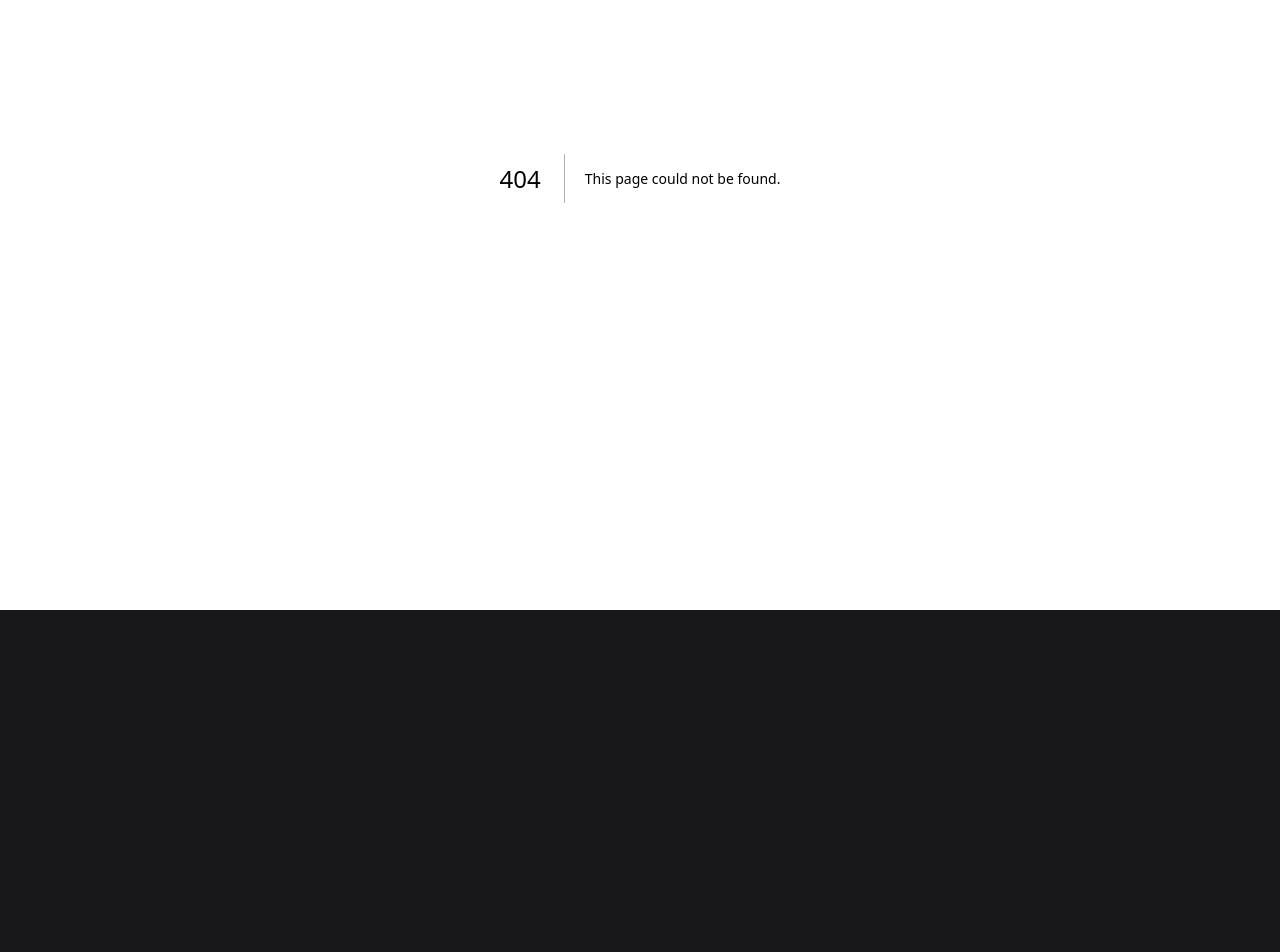
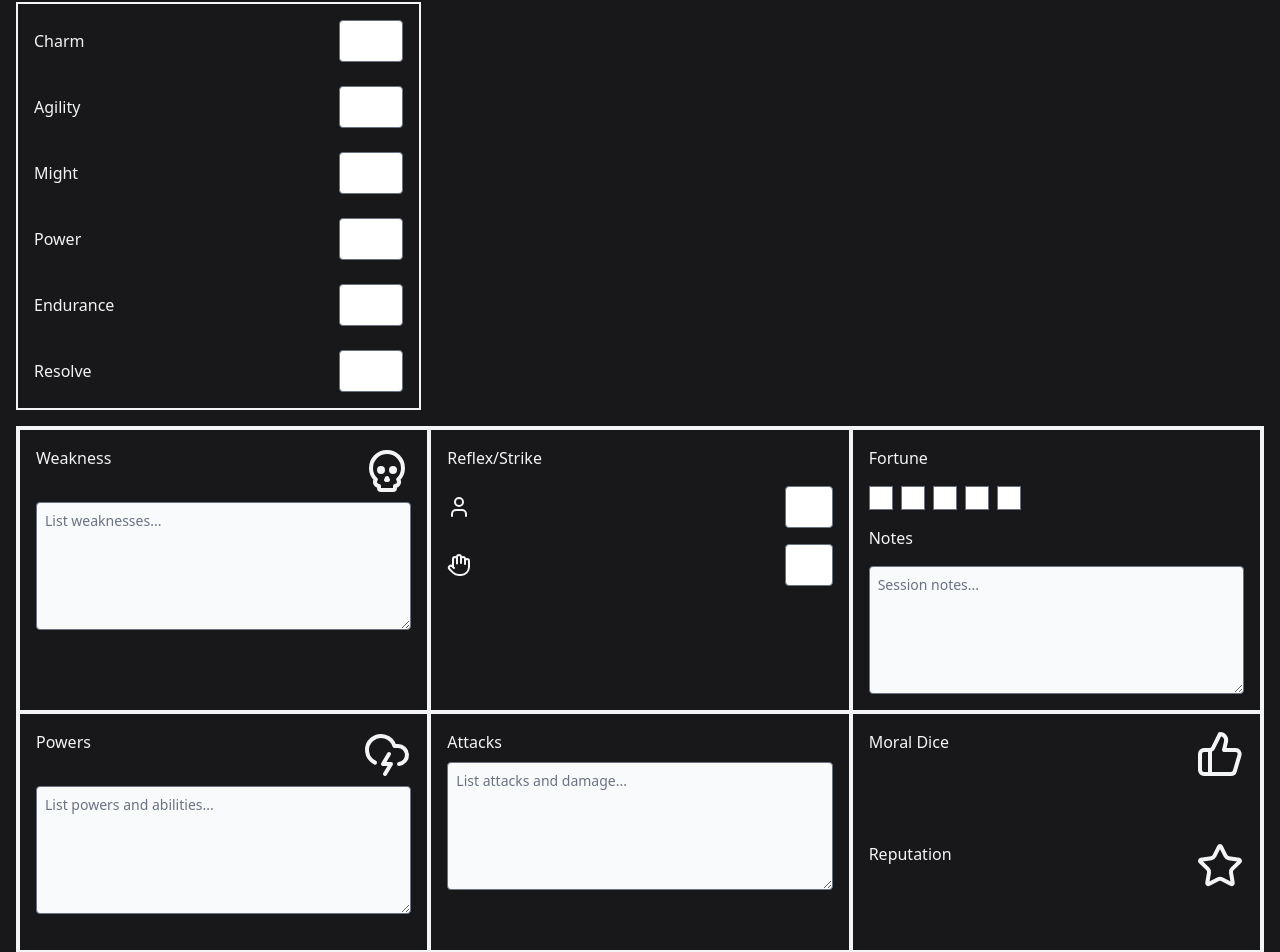
Before and after one commit to uatemycookie22/superhero-ttrpg, a Next.js app: page /character-sheet in a window 1280 px wide. Before the commit this address had no page. Shown: the part 323-1275 px from the top of the page. Before the commit the page ends 933 px from the top, so only its background shows below. Built offline with nearby package versions, Linux system fonts and the light colour scheme.

Commit message:
init character sheet page

```diff
--- a/next.config.js
+++ b/next.config.js
@@ -1,11 +1,21 @@
+const withBundleAnalyzer = require('@next/bundle-analyzer')({
+  enabled: process.env.ANALYZE === 'true',
+})
+
 /** @type {import('next').NextConfig} */
 const nextConfig = {
   reactStrictMode: true,
+  cacheComponents: true,
   output: 'standalone',
   serverExternalPackages: ['better-sqlite3'],
+  modularizeImports: {
+    'lucide-react': {
+      transform: 'lucide-react/dist/esm/icons/{{kebabCase member}}',
+    },
+  },
   sassOptions: {
     includePaths: ['./styles']
   },
 };
 
-module.exports = nextConfig;
+module.exports = withBundleAnalyzer(nextConfig);
--- a/package.json
+++ b/package.json
@@ -14,6 +14,8 @@
   },
   "dependencies": {
     "@libsql/client": "^0.14.0",
+    "@next/bundle-analyzer": "^16.0.3",
+    "@tailwindcss/forms": "^0.5.9",
     "@tailwindcss/postcss": "^4.1.17",
     "@tailwindcss/typography": "^0.5.16",
     "@types/node": "^24.10.0",
--- /dev/null
+++ b/src/app/character-sheet/page.tsx
@@ -0,0 +1,135 @@
+import { CloudLightning, Hand, Presentation, Skull, Speaker, Star, ThumbsUp, User, Voicemail } from "lucide-react"
+import Link from "next/link"
+import { ComponentProps, JSX } from "react"
+
+type SheetInputProps = Pick<ComponentProps<'label'>, 'htmlFor'> & ComponentProps<'input'> & { label: string }
+function SheetInput({ label, id, className, ...rest }: SheetInputProps) {
+  return (<>
+    <div className="flex flex-col">
+      <label htmlFor={id} className="">{label}</label>
+      <input className="rounded text-neutral-900 w-full max-w-sm sm:max-w-40" {...rest} />
+    </div>
+  </>)
+}
+
+type CharacterSheetProps = {
+    params: Promise<{ slug: string }>
+    searchParams: Promise<{ [key: string]: string | string[] | undefined }>
+}
+export default async function CharacterSheetPage({ params }: CharacterSheetProps) {
+  // TODO: Pass params promise to character sheet content component
+
+  const CamperStatInput = ({ id, label, ...rest }: SheetInputProps) => (<>
+    <div className="flex flex-row flex-wrap gap-2 items-center justify-between">
+      <label htmlFor={id} className="">{label}</label>
+      <input className="rounded text-neutral-900 max-w-16" {...rest} />
+    </div>
+  </>)
+
+  const ProwessBox = ({ children }: Pick<ComponentProps<'div'>, 'children'>) => (<>
+    <div className="border-2 p-2 sm:p-4 w-full min-h-60">
+      {children}
+    </div>
+  </>)
+
+  const IconLabelInput = ({ id, label, ...rest }: Omit<SheetInputProps, 'label'> & { label: JSX.Element }) => (<>
+    <div className="flex flex-row flex-wrap gap-2 items-center justify-between">
+      {label}
+      <input className="rounded text-neutral-900 max-w-12" {...rest} />
+    </div>
+  </>)
+
+  return (<>
+    <div id="character-sheet-container" className="sm:container sm:mx-auto">
+      <Link href="/" className="inline-block mb-4 text-violet-500 hover:text-violet-600 transition-colors">
+        ← Back to Home
+      </Link>
+      <div id="character-sheet-grid" className="grid grid-cols-3 gap-4">
+        <div id="hero-identity" className="border-2 p-4 max-w-48 col-span-2">
+          <SheetInput id="alter_ego" label="Alter ego" name="Alter ego" type="text" />
+          <SheetInput id="hero_name" label="Hero name" name="Hero name" type="text" />
+        </div>
+
+        <div id="hero-level" className="border-2 p-2 sm:p-4 w-full col-start-3">
+          <CamperStatInput id="level"      label="Level"       name="Level"        type="number" />
+        </div>
+
+
+        <div id="hero-camper-stats" className="border-2 p-4 col-span-3 sm:col-span-1 grid grid-cols-2 sm:grid-cols-1 gap-6 ">
+          <CamperStatInput id="charm"      label="Charm"       name="Charm"        type="number" />
+          <CamperStatInput id="agility"    label="Agility"     name="Agility"      type="number" />
+          <CamperStatInput id="might"      label="Might"       name="Might"        type="number" />
+          <CamperStatInput id="power"      label="Power"       name="Power"        type="number" />
+          <CamperStatInput id="endurance"  label="Endurance"   name="Endurance"    type="number" />
+          <CamperStatInput id="resolve"    label="Resolve"     name="Resolve"      type="number" />
+        </div>
+
+        <div id="hero-camper-prowess" className="grid border-2 p-0 gap-0 col-span-3 grid-cols-subgrid">
+          <ProwessBox>
+            <div className="w-full flex flex-col gap-2">
+              <div className="flex justify-between">
+                <p>Weakness</p>
+                <Skull className="w-12 h-12" />
+              </div>
+              <textarea name="weakness" className="bg-gray-50 resize-y grow min-h-32 text-black rounded p-2 text-sm" placeholder="List weaknesses..." />
+            </div>
+          </ProwessBox>
+
+          <ProwessBox>
+            <div className="w-full flex flex-col gap-4">
+              <p>Reflex/Strike</p>
+              <IconLabelInput label={<User />} />
+              <IconLabelInput label={<Hand />} />
+            </div>
+          </ProwessBox>
+
+          <ProwessBox>
+            <div className="w-full flex flex-col gap-4">
+              <p>Fortune</p>
+              <div className="flex flex-wrap gap-2">
+                {Array.from({ length: 5 }).map((_, i) => (
+                  <input key={i} type="checkbox" className="w-6 h-6" />
+                ))}
+              </div>
+
+              <p>Notes</p>
+              <textarea name="notes" className="bg-gray-50 resize-y grow min-h-32 text-black rounded p-2 text-sm" placeholder="Session notes..." />
+            </div>
+          </ProwessBox>
+
+          <ProwessBox>
+            <div className="w-full flex flex-col gap-2">
+              <div className="flex justify-between">
+                <p>Powers</p>
+                <CloudLightning className="w-12 h-12" />
+              </div>
+              <textarea name="powers" className="bg-gray-50 resize-y grow min-h-32 text-black rounded p-2 text-sm" placeholder="List powers and abilities..." />
+            </div>
+          </ProwessBox>
+
+          <ProwessBox>
+            <div className="w-full flex flex-col gap-2">
+              <p>Attacks</p>
+              <textarea name="attacks" className="bg-gray-50 resize-y grow min-h-32 text-black rounded p-2 text-sm" placeholder="List attacks and damage..." />
+            </div>
+          </ProwessBox>
+
+          <ProwessBox>
+          <div className="flex flex-col flex-wrap h-full gap-16">
+              <div className="w-full flex flex-wrap justify-between">
+              <p>Moral Dice</p>
+              <ThumbsUp className="w-12 h-12" />
+            </div>
+
+            <div className="w-full flex flex-wrap justify-between">
+              <p>Reputation</p>
+              <Star className="w-12 h-12" />
+            </div>
+          </div>
+          </ProwessBox>
+        </div>
+
+      </div>
+    </div>
+  </>)
+}
--- a/src/app/page.tsx
+++ b/src/app/page.tsx
@@ -1,3 +1,5 @@
+import Link from "next/link";
+
 export default function HomePage() {
   return (
     <div className="max-w-4xl mx-auto text-center">
@@ -7,6 +9,18 @@ export default function HomePage() {
         <p className="text-xl text-gray-600 dark:text-gray-400">
           Check back soon 😉
         </p>
+      </div>
+
+      <div className="mb-12">
+        <Link
+          href="/character-sheet"
+          className="inline-block p-6 rounded-lg border-2 border-gray-200 dark:border-zinc-800 hover:border-violet-500 dark:hover:border-violet-500 transition-colors"
+        >
+          <h3 className="text-2xl font-semibold mb-2">Character Sheet</h3>
+          <p className="text-gray-600 dark:text-gray-400">
+            Create and manage your superhero character
+          </p>
+        </Link>
       </div>
 
       <div className="mt-16 pt-8 border-t border-gray-300 dark:border-zinc-700">
--- a/styles/input.css
+++ b/styles/input.css
@@ -1,5 +1,8 @@
 @import "tailwindcss";
 @plugin "@tailwindcss/typography";
+@plugin "@tailwindcss/forms" {
+  strategy: base;
+};
 
 @variant dark (&:where(.dark, .dark *));
 
```
Also changed, not shown: 1 other file (tests, documents, lock files or other folders).
